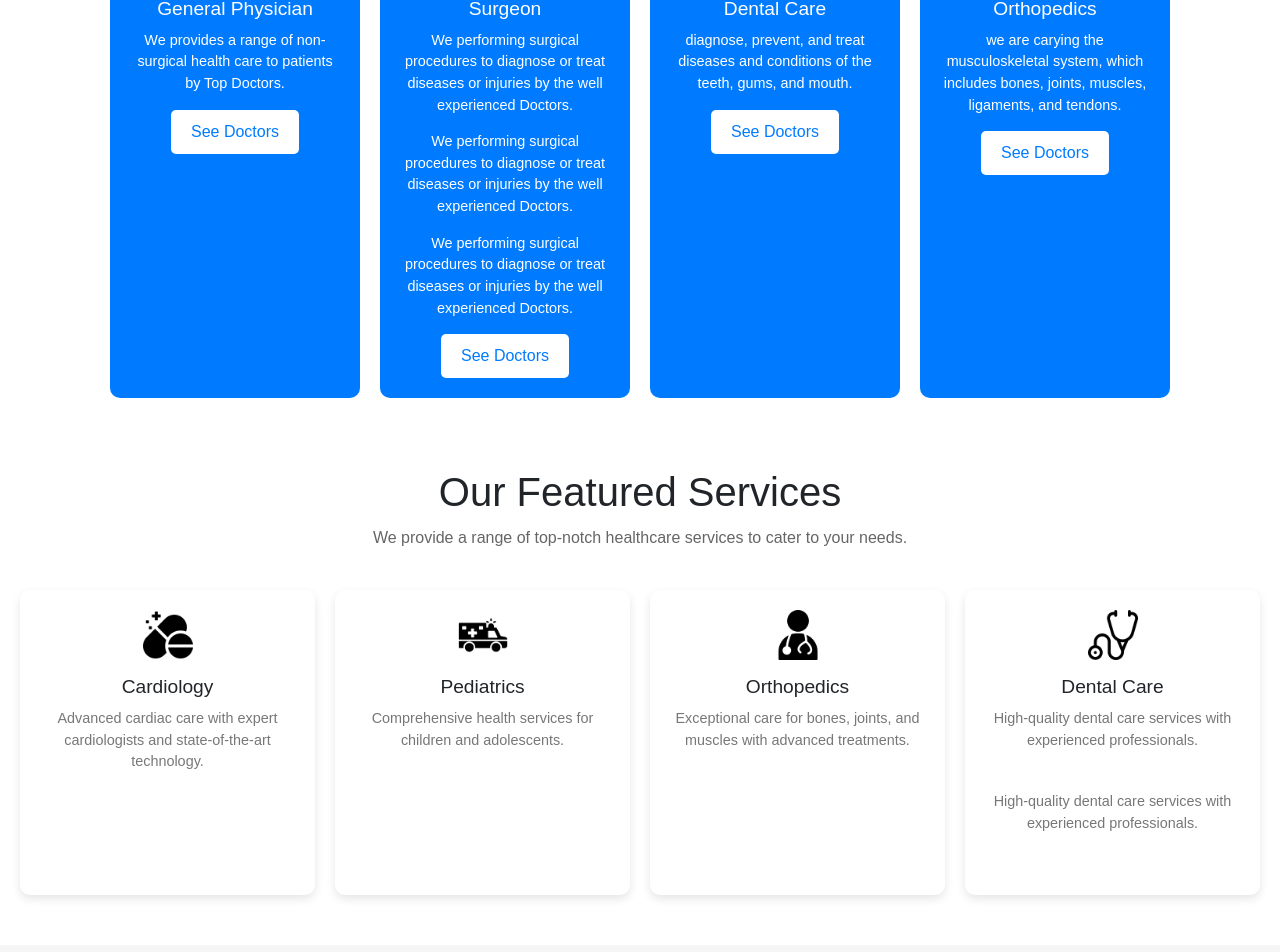
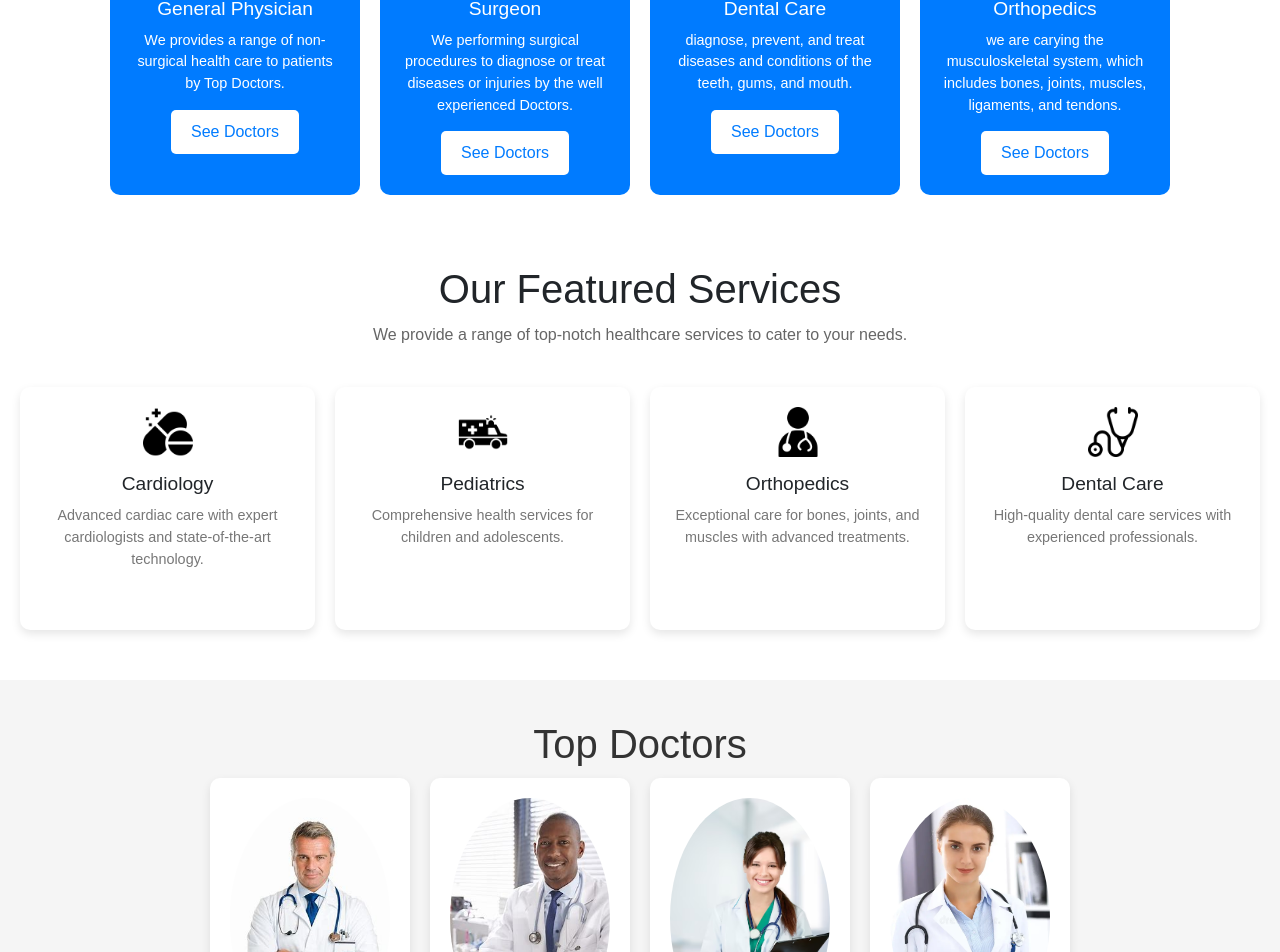
Before and after one commit to md-ahmad-raza/React-Project, a React (Vite) app in the folder front-end/: page / in a window 1280 px wide. Shown: the part 677-1629 px from the top of the page. Built offline with nearby package versions, Linux system fonts and the light colour scheme.

Commit message:
frontend changes

```diff
--- a/front-end/src/Components/Pages/About.jsx
+++ b/front-end/src/Components/Pages/About.jsx
@@ -13,15 +13,6 @@ const AboutUs = () => {
       <div className='about-content'>
         <div className='about-text'>
           <h2>About Us</h2>
-          <h4>Mehtab git gub check</h4>
-          <p>
-            Welcome to our healthcare center, where your health and well-being
-            are our top priorities. With a team of world-class specialists,
-            cutting-edge facilities, and a patient-centric approach, we strive
-            to provide unparalleled care to our community.
-          </p>
-
-
           <p>
             Welcome to our healthcare center, where your health and well-being
             are our top priorities. With a team of world-class specialists,
--- a/front-end/src/Components/Pages/AboutDoctors.jsx
+++ b/front-end/src/Components/Pages/AboutDoctors.jsx
@@ -69,10 +69,6 @@ const AboutDoctors = () => {
               </p>
               <p>
                 <strong>About:</strong> {doctor.about}
-                <h1 >mehatab added</h1>
-                <h1 >mehatab added</h1>
-                <h1 >mehatab added</h1>
-
               </p>
               <button
                 className='book-btn'
--- a/front-end/src/Components/Pages/ComplainSuccess.jsx
+++ b/front-end/src/Components/Pages/ComplainSuccess.jsx
@@ -9,7 +9,6 @@ const ComplainSuccess = () => {
         <p>Your Complaint has been Submited successfully.</p>
         <a href='/'>Return to Home Page</a>
       </div>
-      <h1 >mehatab added</h1> <h1 >mehatab added</h1>
     </div>
   );
 };
--- a/front-end/src/Components/Pages/Contact.jsx
+++ b/front-end/src/Components/Pages/Contact.jsx
@@ -41,8 +41,6 @@ const ContactUs = () => {
           <p>123 AirPort main Road, Wellness City, Janakpur</p>
           <p>Email: contact@healthcare.com</p>
           <p>Phone: +977 234 567 8910</p>
-          {/* <p>Phone: +977 234 567 8910</p>
-          <p>Phone: +977 234 567 8910</p> */}
 
           <h3>Follow Us</h3>
           <div className='social-icons'>
--- a/front-end/src/Components/Pages/Home.jsx
+++ b/front-end/src/Components/Pages/Home.jsx
@@ -62,7 +62,7 @@ const Home = () => {
   useEffect(() => {
     const interval = setInterval(() => {
       setCurrentIndex((prevIndex) => (prevIndex + 1) % carouselImages.length);
-    }, 2000); // Change slide every 10 seconds
+    }, 2000); // Change slide every 2 seconds
     return () => clearInterval(interval);
   }, [carouselImages.length]);
 
@@ -115,19 +115,6 @@ const Home = () => {
         </div>
         <div className='feature-card'>
           <h3>Surgeon</h3>
-          <p>
-            We performing surgical procedures to diagnose or treat diseases or
-            injuries by the well experienced Doctors.
-          </p>
-
-
-
-             <p>
-            We performing surgical procedures to diagnose or treat diseases or
-            injuries by the well experienced Doctors.
-          </p>
-
-
           <p>
             We performing surgical procedures to diagnose or treat diseases or
             injuries by the well experienced Doctors.
@@ -201,10 +188,6 @@ const Home = () => {
             <p>
               High-quality dental care services with experienced professionals.
             </p>
-
-            <p>
-              High-quality dental care services with experienced professionals.
-            </p>
           </div>
         </div>
       </div>
```
